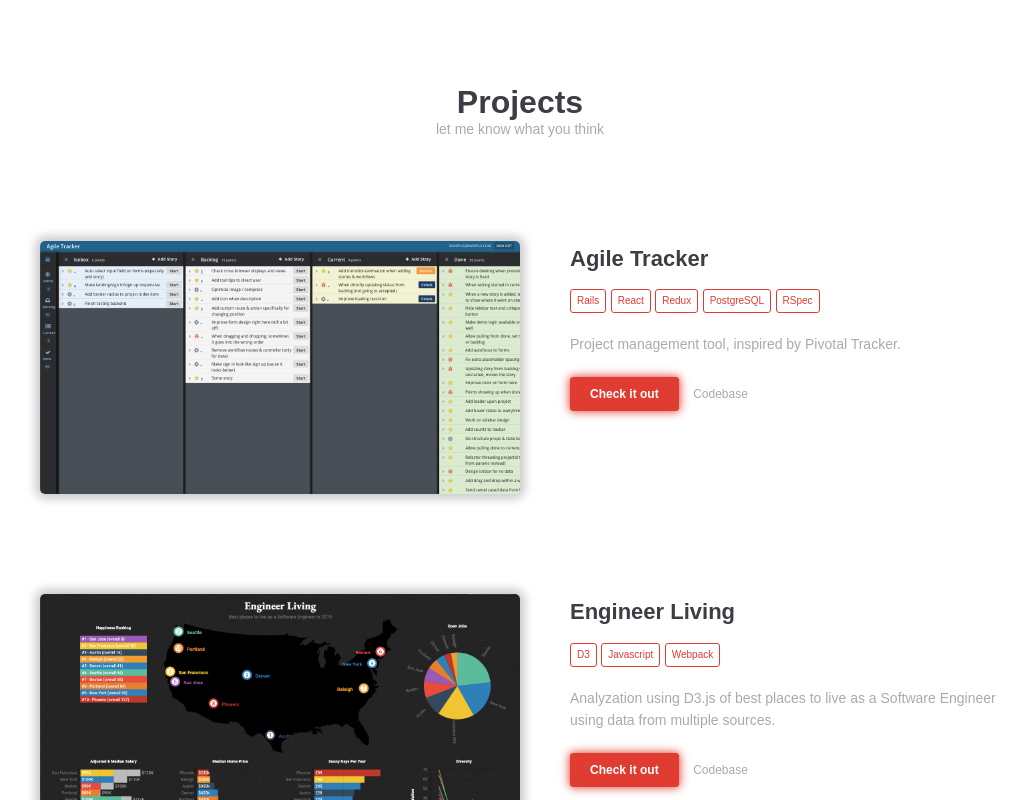
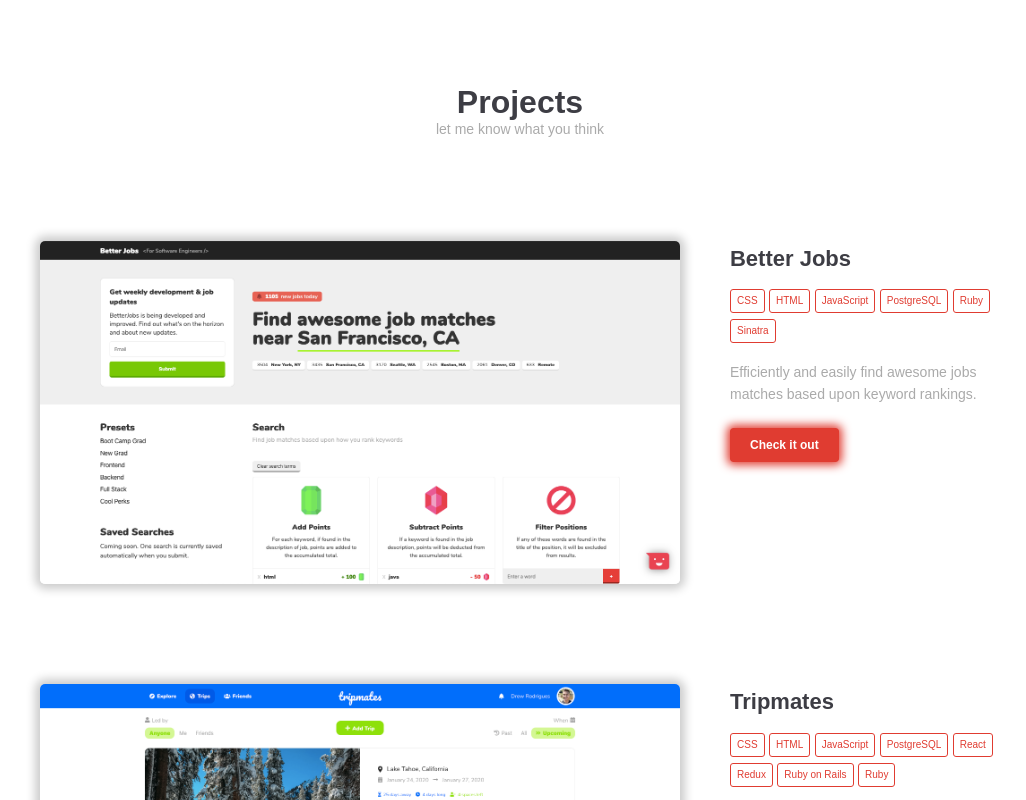
Before and after one commit to drewrodrigues/portfolio, a plain HTML site: page index.html in a window 1280 px wide. Shown: the part 2000-2800 px from the top of the page, without its empty margins (120-1146 px from the left). Drawn offline with Linux system fonts and the light colour scheme.

Commit message:
Add Better Jobs & Tripmates

```diff
--- a/index.html
+++ b/index.html
@@ -4,7 +4,7 @@
   <meta charset="UTF-8">
   <meta name="viewport" content="width=device-width, initial-scale=1.0">
   <meta http-equiv="X-UA-Compatible" content="ie=edge">
-  <title>Drew Rodrigues | Full Stack Web Developer</title>
+  <title>Drew Rodrigues | Software Engineer</title>
   <link rel="stylesheet" href="https://use.fontawesome.com/releases/v5.8.1/css/all.css" integrity="sha384-50oBUHEmvpQ+1lW4y57PTFmhCaXp0ML5d60M1M7uH2+nqUivzIebhndOJK28anvf" crossorigin="anonymous">
   <link rel="stylesheet" href="styles/main.css" type="text/css">
   <link rel="shortcut icon" href="images/favicon.png" />
@@ -15,15 +15,15 @@
   <header class="jumbo">
     <nav class="nav-container">
       <h1 class="nav-left">Drew Rodrigues</h1>
-      <h1 class="nav-right">Full Stack Web Developer</h1>
+      <h1 class="nav-right">Software Engineer</h1>
       <div class="container">
         <ul>
           <li><a href="#about" class="slideable highlightable">About</a></li>
           <li><a href="#skills" class="slideable highlightable">Skills</a></li>
           <li><a href="#projects" class="slideable highlightable">Projects</a></li>
         </ul>
-      </nav>
-    </div>
+      </div>
+    </nav>
 
     <div>
       <section class="jumbo-content container">
@@ -209,32 +209,85 @@
         <h4 class="section-title">Projects</h4>
         <h5 class="section-subtitle">let me know what you think</h5>
       </header>
+
       <div class="project clear">
-        <img src="images/agileTrack.png" alt="Agile Tracker Screenshot" class="project-image"/>
+        <a href="images/betterjobs.png" target="_blank">
+          <img src="images/betterjobs.png" alt="Better Jobs Screenshot" class="project-image"/>
+        </a>
+        <div class="project-description">
+          <h6 class="card-title">Better Jobs</h6>
+          <header class="card-header">
+            <ul class="project-technologies">
+              <li class="project-technology">CSS</li>
+              <li class="project-technology">HTML</li>
+              <li class="project-technology">JavaScript</li>
+              <li class="project-technology">PostgreSQL</li>
+              <li class="project-technology">Ruby</li>
+              <li class="project-technology">Sinatra</li>
+            </ul>
+          </header>
+          <p class="card-body">Efficiently and easily find awesome jobs matches based upon keyword rankings.</p>
+        </div>
+        <a href="https://www.betterjobs.us" target="_blank" class="button">Check it out</a>
+      </div><!-- .project -->
+
+      <div class="project clear">
+        <a href="images/tripmates.png" target="_blank">
+          <img src="images/tripmates.png" alt="Tripmates Screenshot" class="project-image"/>
+        </a>
+        <div class="project-description">
+          <h6 class="card-title">Tripmates</h6>
+          <header class="card-header">
+            <ul class="project-technologies">
+              <li class="project-technology">CSS</li>
+              <li class="project-technology">HTML</li>
+              <li class="project-technology">JavaScript</li>
+              <li class="project-technology">PostgreSQL</li>
+              <li class="project-technology">React</li>
+              <li class="project-technology">Redux</li>
+              <li class="project-technology">Ruby on Rails</li>
+              <li class="project-technology">Ruby</li>
+            </ul>
+          </header>
+          <p class="card-body">Trip planning made social.</p>
+        </div>
+      </div><!-- .project -->
+
+      <div class="project clear">
+        <a href="images/agileTrack.png" target="_blank">
+          <img src="images/agileTrack.png" alt="Agile Tracker Screenshot" class="project-image"/>
+        </a>
         <div class="project-description">
           <h6 class="card-title">Agile Tracker</h6>
           <header class="card-header">
             <ul class="project-technologies">
-              <li class="project-technology">Rails</li>
+              <li class="project-technology">CSS</li>
+              <li class="project-technology">HTML</li>
+              <li class="project-technology">JavaScript</li>
+              <li class="project-technology">PostgreSQL</li>
               <li class="project-technology">React</li>
               <li class="project-technology">Redux</li>
-              <li class="project-technology">PostgreSQL</li>
               <li class="project-technology">RSpec</li>
+              <li class="project-technology">Ruby on Rails</li>
+              <li class="project-technology">Ruby</li>
             </ul>
           </header>
           <p class="card-body">Project management tool, inspired by Pivotal Tracker.</p>
         </div>
-        <a href="https://agile-tracker.herokuapp.com" class="button">Check it out</a>
-        <a href="https://github.com/thesimpledev/agile_tracker" class="project-codebase">Codebase</a>
+        <a href="https://github.com/thesimpledev/agile_tracker" class="button button-gray">Codebase</a>
       </div><!-- .project -->
 
       <div class="project clear">
-        <img src="images/engineerLiving.png" alt="Engineer Living Screenshot" class="project-image"/>
+        <a href="images/engineerLiving.png" target="_blank">
+          <img src="images/engineerLiving.png" alt="Engineer Living Screenshot" class="project-image"/>
+        </a>
         <div class="project-description">
           <h6 class="card-title">Engineer Living</h6>
           <header class="card-header">
             <ul class="project-technologies">
+              <li class="project-technology">CSS</li>
               <li class="project-technology">D3</li>
+              <li class="project-technology">HTML</li>
               <li class="project-technology">Javascript</li>
               <li class="project-technology">Webpack</li>
             </ul>
@@ -242,25 +295,29 @@
           <p class="card-body">Analyzation using D3.js of best places to live as a Software Engineer using data from multiple sources.</p>
         </div>
         <a href="https://thesimpledev.github.io/engineerLiving/" class="button">Check it out</a>
-        <a href="https://github.com/thesimpledev/engineerLiving" class="project-codebase">Codebase</a>
+        <a href="https://github.com/thesimpledev/engineerLiving" class="button button-gray">Codebase</a>
       </div><!-- .project -->
 
       <div class="project clear">
-        <img src="images/vapor.png" alt="Vapor Screenshot" class="project-image"/>
+        <a href="images/vapor.png" target="_blank">
+          <img src="images/vapor.png" alt="Vapor Screenshot" class="project-image"/>
+        </a>
         <div class="project-description">
           <h6 class="card-title">Vapor</h6>
             <header class="card-header">
               <ul class="project-technologies">
+                <li class="project-technology">CSS</li>
                 <li class="project-technology">Express</li>
+                <li class="project-technology">HTML</li>
+                <li class="project-technology">JavaScript</li>
+                <li class="project-technology">MongoDB</li>
                 <li class="project-technology">Node</li>
-                <li class="project-technology">MongoDB</li>
                 <li class="project-technology">React</li>
               </ul>
             </header>
           <p class="card-body">Agreggated game content and recommendations based upon gamer profile analysis.</p>
         </div>
-        <a class="button button-disabled">In progress</a>
-        <a href="https://github.com/thesimpledev/engineerLiving" class="project-codebase">Codebase</a>
+        <a href="https://github.com/thesimpledev/engineerLiving" class="button button-gray">Codebase</a>
       </div><!-- .project -->
     </div><!-- .container -->
   </section><!-- .projects -->
--- a/styles/base/_buttons.scss
+++ b/styles/base/_buttons.scss
@@ -15,19 +15,20 @@
   cursor: pointer;
   animation: 0.5s glow-red infinite alternate;
   font-size: 12px;
+  margin-right: 10px;
 }
 
 .button:hover {
   background: #c0392b;
 }
 
-.button-disabled {
+.button-gray {
   background: $grey-secondary;
   animation: none;
   box-shadow: none;
-  cursor: default;
+  cursor: pointer;
 
   &:hover {
-    background: $grey-secondary;
+    background: $grey-primary;
   }
 }
--- a/styles/partials/_projects.scss
+++ b/styles/partials/_projects.scss
@@ -8,7 +8,7 @@
 
 .project-image {
   float: left;
-  width: 50%;
+  width: 66.6666%;
   margin-right: 50px;
   border-radius: 5px;
   box-shadow: 0 0 10px 5px #ccc;
@@ -35,7 +35,6 @@
 .project-codebase {
   color: $grey-secondary;
   display: inline-block;
-  margin-left: 10px;
   font-size: 12px;
   transition: color 0.5s;
 
@@ -45,7 +44,7 @@
 }
 
 .project-technologies {
-  margin-bottom: 20px;
+  margin-bottom: 15px;
 }
 
 .project-technology {
@@ -55,13 +54,14 @@
   border-radius: 3px;
   border: 1px solid $red-primary;
   color: $red-primary;
+  margin-bottom: 3px;
 }
 
 @media all and (max-width: 800px) {
   .project-image,
   .project-image.in-progress {
     float: none;
-    max-width: 400px;
+    width: 80%;
     margin: 0 auto;
     margin-bottom: 20px;
   }
```
Also changed, not shown: images/betterjobs.png (added), images/tripmates.png (added), styles/main.css.
